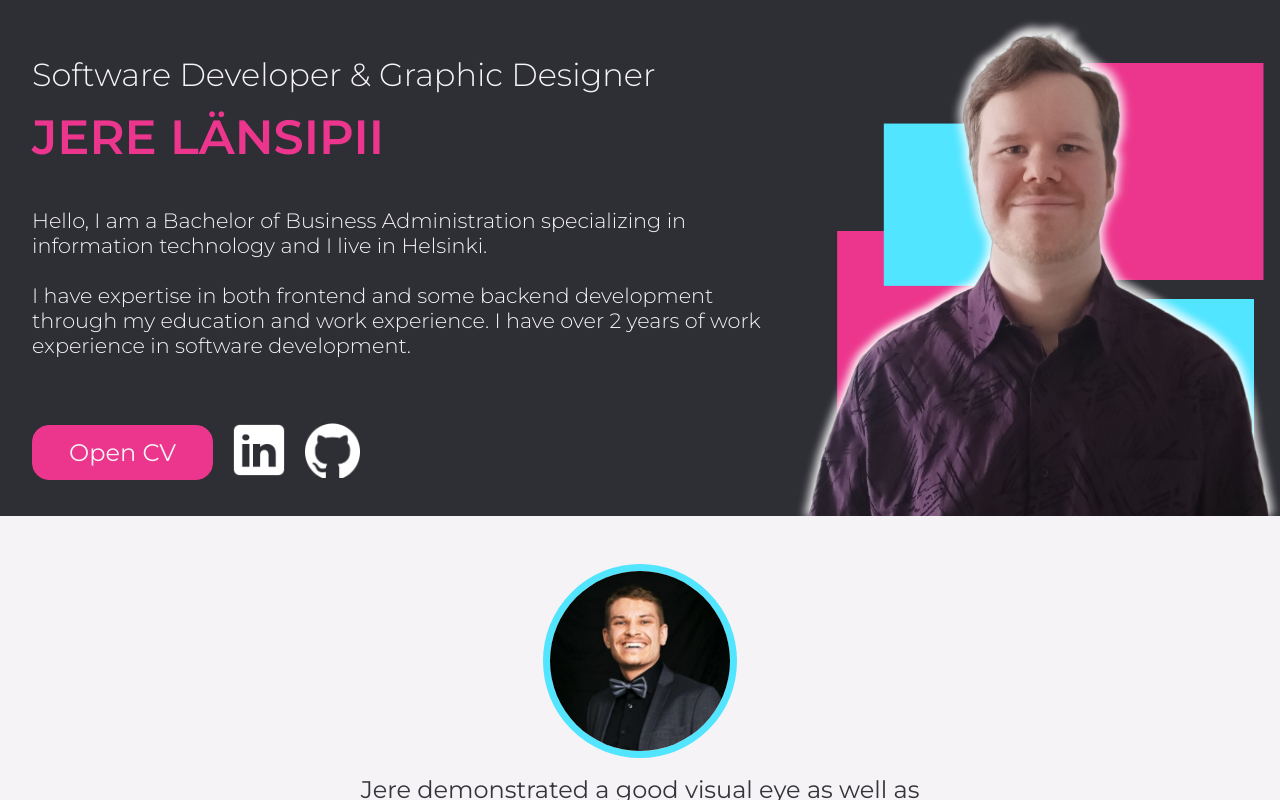
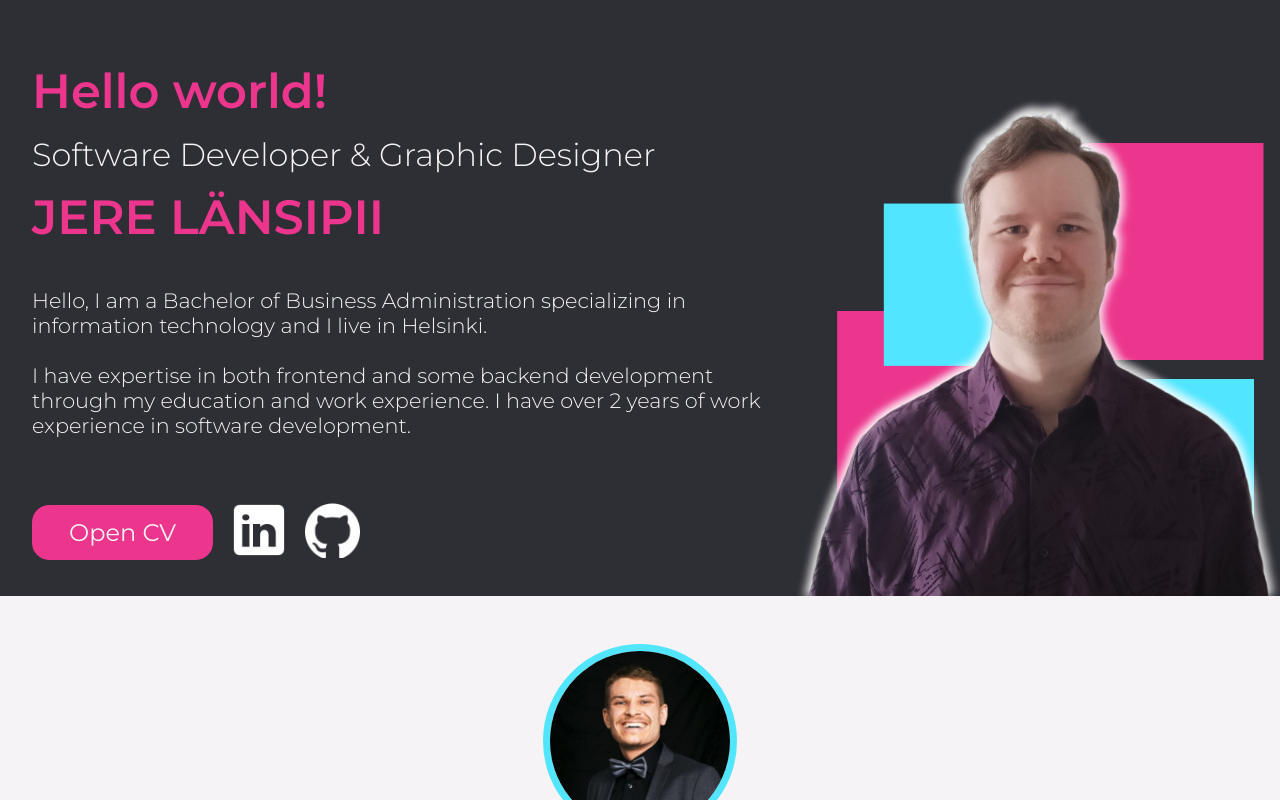
Before and after one commit to ojela028xamk/jere-lansipii-portfolio, a Next.js app: page / in a window 1280 px wide. Shown: the top 800 px of the page. Built offline with nearby package versions, Linux system fonts and the light colour scheme.

Commit message:
working next-intl library

```diff
--- /dev/null
+++ b/app/i18n/request.ts
@@ -0,0 +1,12 @@
+import { getRequestConfig } from "next-intl/server";
+
+export default getRequestConfig(async () => {
+  // Provide a static locale, fetch a user setting,
+  // read from `cookies()`, `headers()`, etc.
+  const locale = "en";
+
+  return {
+    locale,
+    messages: (await import(`../messages/${locale}.json`)).default,
+  };
+});
--- a/app/layout.tsx
+++ b/app/layout.tsx
@@ -1,5 +1,7 @@
 import type { Metadata } from "next";
 import { Montserrat } from "next/font/google";
+import { NextIntlClientProvider } from "next-intl";
+import { getLocale, getMessages } from "next-intl/server";
 
 export const metadata: Metadata = {
   title: "Jere Länsipii Portfolio",
@@ -8,14 +10,24 @@ export const metadata: Metadata = {
 
 const montserrat = Montserrat({ subsets: ["latin"] });
 
-export default function RootLayout({
+export default async function RootLayout({
   children,
 }: Readonly<{
   children: React.ReactNode;
 }>) {
+  const locale = await getLocale();
+
+  // Providing all messages to the client
+  // side is the easiest way to get started
+  const messages = await getMessages();
+
   return (
-    <html lang="en" className={montserrat.className}>
-      <body style={{ margin: 0 }}>{children}</body>
+    <html lang={locale} className={montserrat.className}>
+      <body style={{ margin: 0 }}>
+        <NextIntlClientProvider messages={messages}>
+          {children}
+        </NextIntlClientProvider>
+      </body>
     </html>
   );
 }
--- /dev/null
+++ b/app/messages/en.json
@@ -0,0 +1,5 @@
+{
+  "Website": {
+    "title": "Hello world!"
+  }
+}
--- /dev/null
+++ b/app/messages/fi.json
@@ -0,0 +1,5 @@
+{
+  "Website": {
+    "title": "Hei maailma!"
+  }
+}
--- a/app/website/header.tsx
+++ b/app/website/header.tsx
@@ -2,13 +2,17 @@ import Image from "next/image";
 import css from "./header.module.scss";
 import { aboutMe } from "./content";
 import Link from "next/link";
+import { useTranslations } from "next-intl";
 
 const Header = (): JSX.Element => {
+  const t = useTranslations("Website");
+
   return (
     <div className={css.header}>
       <div className={css.header_content}>
         <div className={css.header_content_left}>
           <div className={css.text}>
+            <h1>{t("title")}</h1>
             <h2>Software Developer & Graphic Designer</h2>
             <h1>JERE LÄNSIPII</h1>
             <p>{aboutMe}</p>
--- a/next.config.mjs
+++ b/next.config.mjs
@@ -1,4 +1,8 @@
+import createNextIntlPlugin from "next-intl/plugin";
+
+const withNextIntl = createNextIntlPlugin("./app/i18n/request.ts");
+
 /** @type {import('next').NextConfig} */
 const nextConfig = {};
 
-export default nextConfig;
+export default withNextIntl(nextConfig);
--- a/package.json
+++ b/package.json
@@ -10,6 +10,7 @@
   },
   "dependencies": {
     "next": "14.2.14",
+    "next-intl": "^3.26.5",
     "react": "^18",
     "react-dom": "^18",
     "react-icons": "^5.4.0",
```
Also changed, not shown: 1 other file (tests, documents, lock files or other folders).
